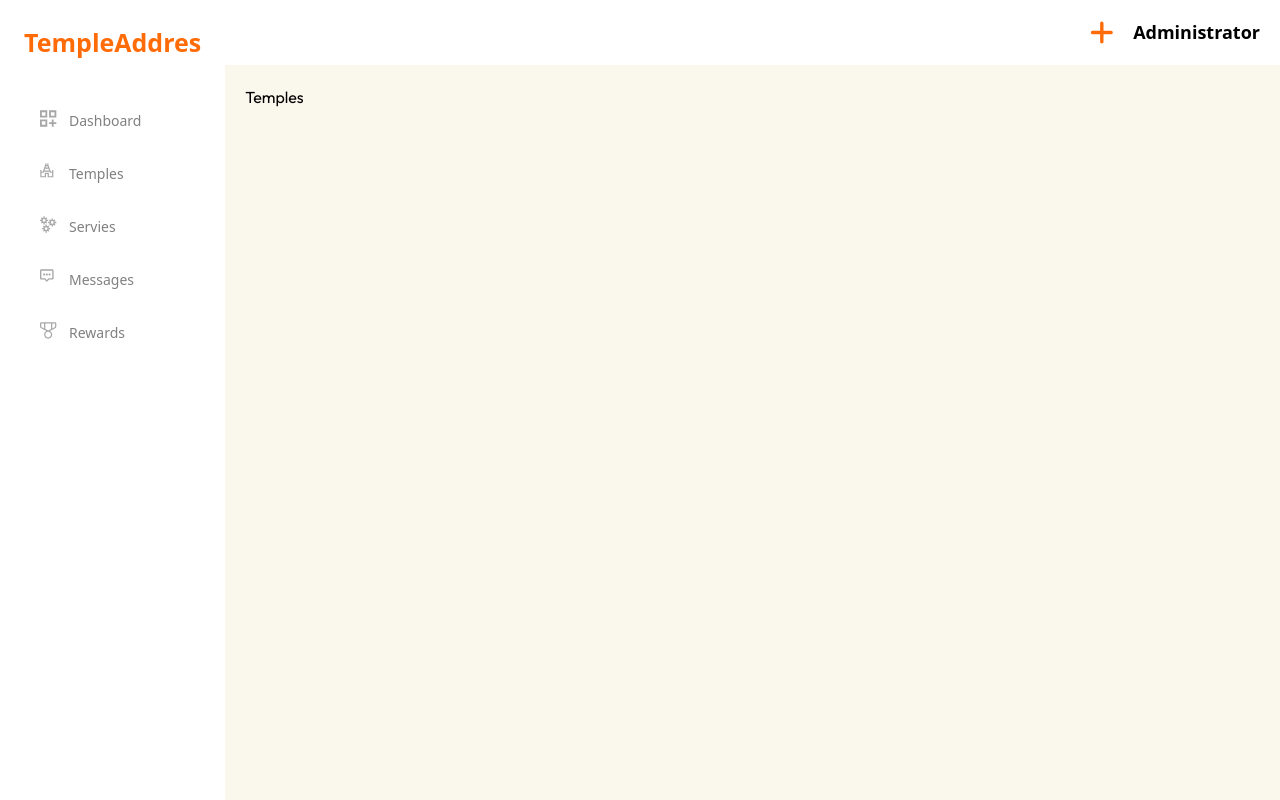
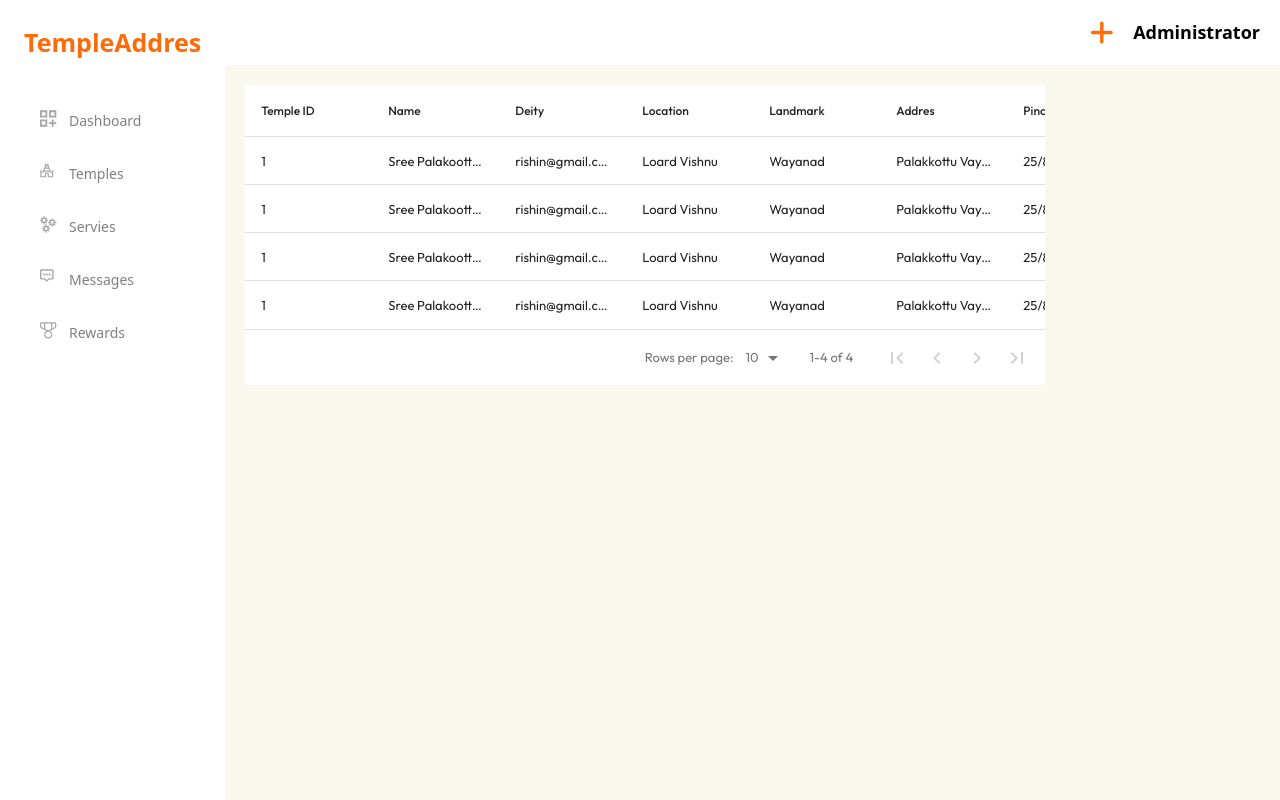
Before and after one commit to RishinKrishna/templeaddres.com, a Next.js app: page /admin/temples in a window 1280 px wide. Built offline with nearby package versions, Linux system fonts and the light colour scheme.

Commit message:
data table created

```diff
--- a/package.json
+++ b/package.json
@@ -21,6 +21,7 @@
     "next": "^13.4.19",
     "postcss": "8.4.29",
     "react": "^18.2.0",
+    "react-data-table-component": "^7.5.4",
     "react-dom": "^18.2.0",
     "react-router-dom": "^6.15.0",
     "react-toastify": "^9.1.3",
--- a/src/pages/admin/temples/index.jsx
+++ b/src/pages/admin/temples/index.jsx
@@ -1,7 +1,112 @@
 import Layout from "@/Layout/admin";
+import DataTable from "react-data-table-component";
+const Temples = () => {
+  const colums = [
+    {
+      name: "Temple ID",
+      selector: (row) => row.id,
+    },
+    {
+      name: "Name",
+      selector: (row) => row.name,
+    },
+    {
+      name: "Deity",
+      selector: (row) => row.deity,
+    },
+    {
+      name: "Location",
+      selector: (row) => row.location,
+    },
+    {
+      name: "Landmark",
+      selector: (row) => row.landmark,
+    },
+    {
+      name: "Addres",
+      selector: (row) => row.addres,
+    },
+    {
+      name: "Pincode",
+      selector: (row) => row.pincode,
+    },
+    {
+      name: "Status",
+      selector: (row) => row.status,
+    },
+    {
+      name: "View Details",
+      selector: (row) => row.details,
+    },
+    {
+      name: "Actions",
+      selector: (row) => row.actions,
+    },
+  ];
+  const data = [
+    {
+      id: 1,
+      name: "Sree Palakoottu Temple ",
+      deity: "rishin@gmail.com",
+      location: "Loard Vishnu",
+      landmark: "Wayanad",
+      addres: "Palakkottu Vayal",
+      pincode: "25/85/09, Wayanad P.O ,Kozhikode",
+      status: 673008,
+      details: "Active",
+      actions: "icon",
+    },
+    {
+      id: 1,
+      name: "Sree Palakoottu Temple ",
+      deity: "rishin@gmail.com",
+      location: "Loard Vishnu",
+      landmark: "Wayanad",
+      addres: "Palakkottu Vayal",
+      pincode: "25/85/09, Wayanad P.O ,Kozhikode",
+      status: 673008,
+      details: "Active",
+      actions: "icon",
+    },
+    {
+      id: 1,
+      name: "Sree Palakoottu Temple ",
+      deity: "rishin@gmail.com",
+      location: "Loard Vishnu",
+      landmark: "Wayanad",
+      addres: "Palakkottu Vayal",
+      pincode: "25/85/09, Wayanad P.O ,Kozhikode",
+      status: 673008,
+      details: "Active",
+      actions: "icon",
+    },
+    {
+      id: 1,
+      name: "Sree Palakoottu Temple ",
+      deity: "rishin@gmail.com",
+      location: "Loard Vishnu",
+      landmark: "Wayanad",
+      addres: "Palakkottu Vayal",
+      pincode: "25/85/09, Wayanad P.O ,Kozhikode",
+      status: 673008,
+      details: "Active",
+      actions: "icon",
+    },
+  ];
 
-const Temples = () => {
-  return <div>Temples</div>;
+  return (
+    <div className="w-full">
+      <div className="w-[800px]">
+        <DataTable
+          columns={colums}
+          className="m-0"
+          data={data}
+          fixedHeader
+          pagination
+        ></DataTable>
+      </div>
+    </div>
+  );
 };
 
 Temples.getLayout = (page) => <Layout>{page}</Layout>;
```
Also changed, not shown: 1 other file (tests, documents, lock files or other folders).
